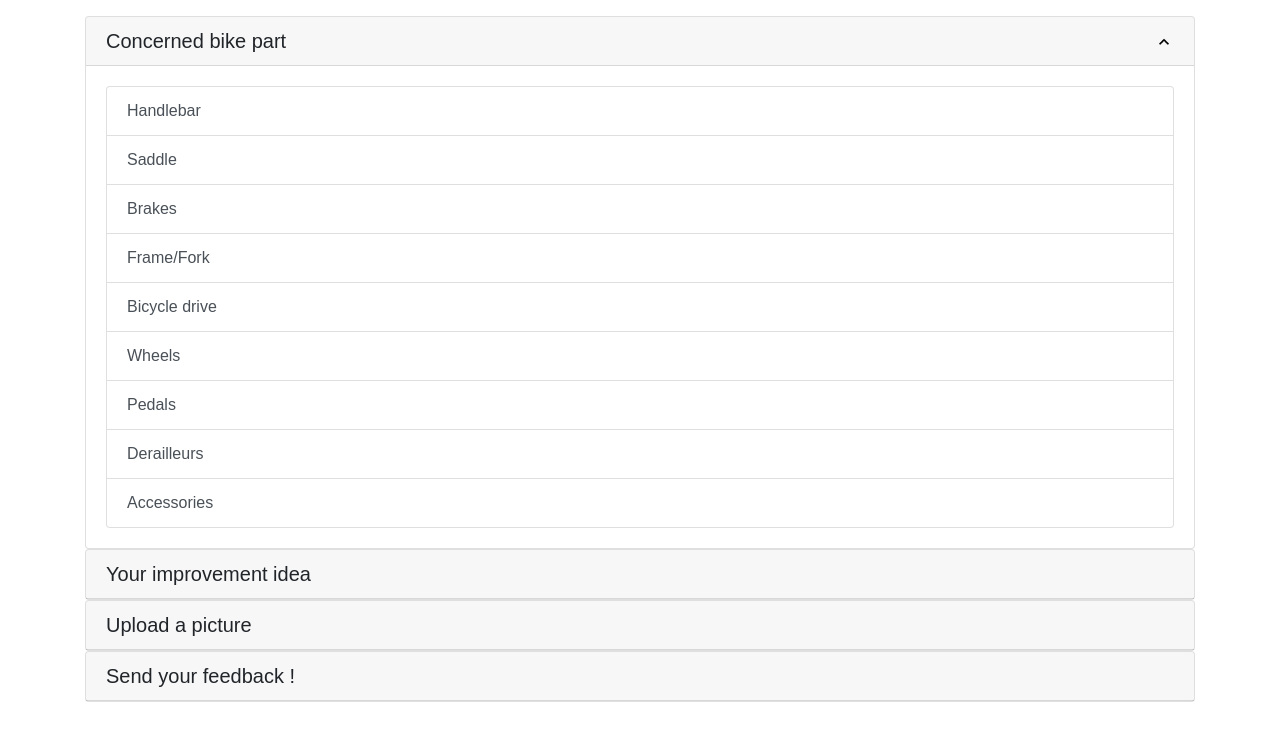
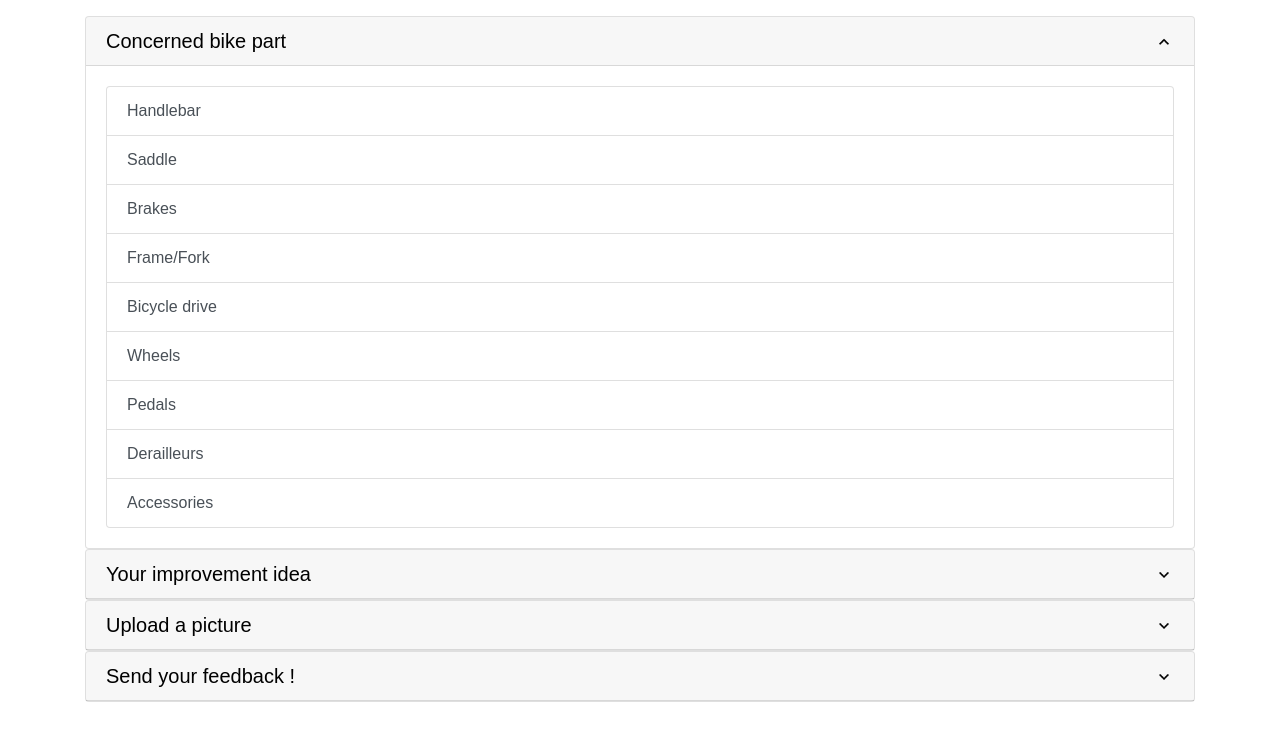
Before and after one commit to gdebra17/feedbacks, a React (Create React App) app: page / in a window 1280 px wide. Shown: the top 740 px of the page. Built offline with nearby package versions, Linux system fonts and the light colour scheme.

Commit message:
apple issues

```diff
--- a/src/modules/form/form.css
+++ b/src/modules/form/form.css
@@ -1,3 +1,8 @@
+.a, a:link, a:visited, a:hover, a:active {
+    text-decoration: none;
+    color: black;
+}
+
 .arrow {
   width: 20px;
   height: 20px;
--- a/src/modules/form/form.js
+++ b/src/modules/form/form.js
@@ -6,13 +6,11 @@ export default class Form extends React.Component {
     return (
       <div id="accordion">
         <div className="card mt-3">
-          <div className="card-header" id="headingOne" data-toggle="collapse" data-target="#collapseOne" aria-expanded="true" aria-controls="collapseOne">
-            <h5 className="mb-0">
-                Concerned bike part
-            </h5>
+          <a className="card-header" id="headingOne" data-toggle="collapse" href="#collapseOne" data-target="#collapseOne" aria-expanded="true" aria-controls="collapseOne">
+            <h5 className="mb-0">Concerned bike part</h5>
             <div className="arrowOpen"><img className="arrow" src="/images/down2.png" alt=""/></div>
             <div className="arrowClose"><img className="arrow" src="/images/up2.png" alt=""/></div>
-          </div>
+          </a>
 
           <div id="collapseOne" className="collapse show" aria-labelledby="headingOne" data-parent="#accordion" data-toggle="collapse" data-target="#collapseTwo">
             <div className="card-body">
@@ -31,11 +29,11 @@ export default class Form extends React.Component {
           </div>
         </div>
         <div className="card">
-          <div className="card-header" id="headingTwo" data-toggle="collapse" data-target="#collapseTwo" aria-expanded="false" aria-controls="collapseTwo">
-            <h5 className="mb-0">
-                Your improvement idea
-            </h5>
-          </div>
+          <a className="card-header" id="headingTwo" data-toggle="collapse" href="#collapseTwo" data-target="#collapseTwo" aria-expanded="false" aria-controls="collapseTwo">
+            <h5 className="mb-0">Your improvement idea</h5>
+            <div className="arrowOpen"><img className="arrow" src="/images/down2.png" alt=""/></div>
+            <div className="arrowClose"><img className="arrow" src="/images/up2.png" alt=""/></div>
+          </a>
           <div id="collapseTwo" className="collapse" aria-labelledby="headingTwo" data-parent="#accordion">
             <div className="card-body">
               <textarea className="form-control" id="formcontrol1" rows="5"></textarea>
@@ -46,11 +44,13 @@ export default class Form extends React.Component {
           </div>
         </div>
         <div className="card">
-          <div className="card-header" id="headingThree" data-toggle="collapse" data-target="#collapseThree" aria-expanded="false" aria-controls="collapseThree">
+          <a className="card-header" id="headingThree" data-toggle="collapse" href="#collapseThree" data-target="#collapseThree" aria-expanded="false" aria-controls="collapseThree">
             <h5 className="mb-0">
                 Upload a picture
             </h5>
-          </div>
+            <div className="arrowOpen"><img className="arrow" src="/images/down2.png" alt=""/></div>
+            <div className="arrowClose"><img className="arrow" src="/images/up2.png" alt=""/></div>
+          </a>
 
           <div id="collapseThree" className="collapse" aria-labelledby="headingThree" data-parent="#accordion">
             <div className="card-body">
@@ -61,11 +61,13 @@ export default class Form extends React.Component {
           </div>
         </div>
         <div className="card">
-          <div className="card-header" id="headingFour" data-toggle="collapse" data-target="#collapseFour" aria-expanded="false" aria-controls="collapseFour">
+          <a className="card-header" id="headingFour" data-toggle="collapse" href="#collapseFour" data-target="#collapseFour" aria-expanded="false" aria-controls="collapseFour">
             <h5 className="mb-0">
                 Send your feedback !
             </h5>
-          </div>
+            <div className="arrowOpen"><img className="arrow" src="/images/down2.png" alt=""/></div>
+            <div className="arrowClose"><img className="arrow" src="/images/up2.png" alt=""/></div>
+          </a>
           <div id="collapseFour" className="collapse" aria-labelledby="headingFour" data-parent="#accordion">
             <div className="card-body">
               Anim pariatur cliche reprehenderit, enim eiusmod high life accusamus terry richardson ad squid. 3 wolf moon officia aute, non cupidatat skateboard dolor brunch. Food truck quinoa nesciunt laborum eiusmod. Brunch 3 wolf moon tempor, sunt aliqua put a bird on it squid single-origin coffee nulla assumenda shoreditch et. Nihil anim keffiyeh helvetica, craft beer labore wes anderson cred nesciunt sapiente ea proident. Ad vegan excepteur butcher vice lomo. Leggings occaecat craft beer farm-to-table, raw denim aesthetic synth nesciunt you probably haven't heard of them accusamus labore sustainable VHS.
```
